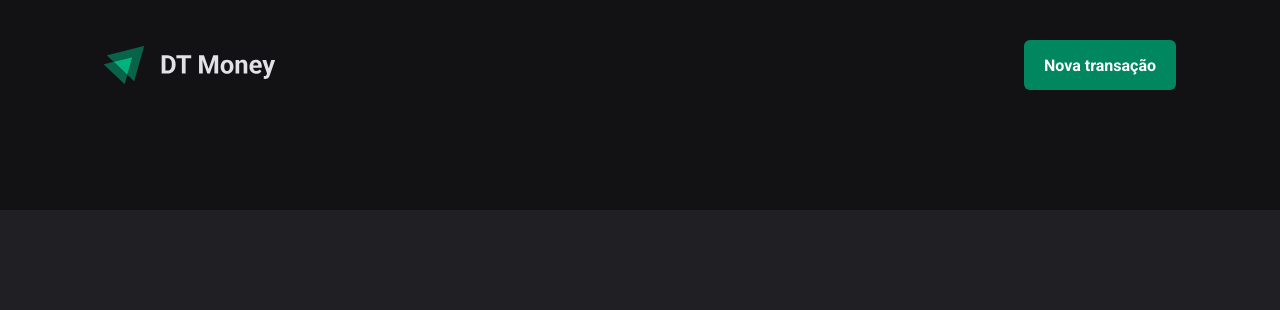
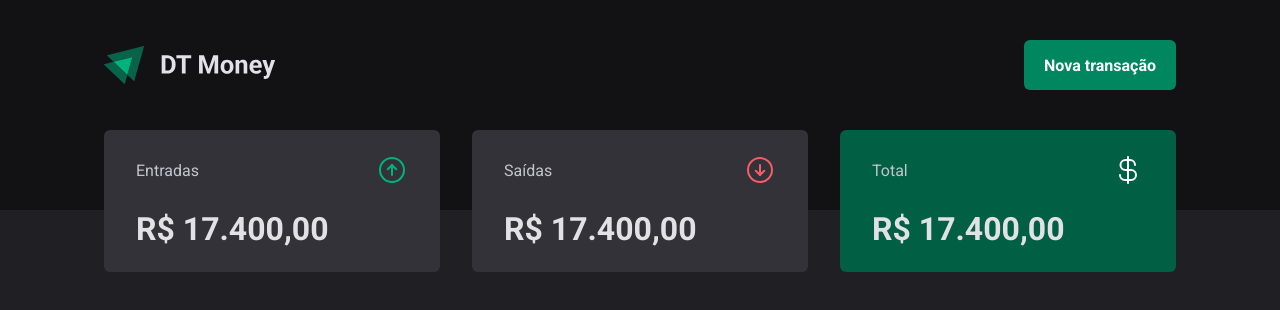
Before and after one commit to felipeslopes2010/dt-money, a React (Vite) app: page / in a window 1280 px wide. Shown: the top 310 px of the page. Built offline with nearby package versions, Linux system fonts and the light colour scheme.

Commit message:
Add: Create Summary Component

```diff
--- a/package.json
+++ b/package.json
@@ -10,6 +10,7 @@
     "preview": "vite preview"
   },
   "dependencies": {
+    "phosphor-react": "^1.4.1",
     "react": "^18.3.1",
     "react-dom": "^18.3.1",
     "structured-clone": "^0.2.2",
--- /dev/null
+++ b/src/components/Summary/index.tsx
@@ -0,0 +1,36 @@
+import { ArrowCircleUp, ArrowCircleDown, CurrencyDollar } from "phosphor-react";
+
+import { SummaryContainer, SummaryCard } from "./styles.ts";
+
+export function Summary() {
+    return (
+        <SummaryContainer>
+            <SummaryCard>
+                <header>
+                    <span>Entradas</span>
+                    <ArrowCircleUp size={32} color="#00b37e"/>
+                </header>
+
+                <strong>R$ 17.400,00</strong>
+            </SummaryCard>
+
+            <SummaryCard>
+                <header>
+                    <span>Saídas</span>
+                    <ArrowCircleDown size={32} color="#f75a68"/>
+                </header>
+
+                <strong>R$ 17.400,00</strong>
+            </SummaryCard>
+
+            <SummaryCard variant="green">
+                <header>
+                    <span>Total</span>
+                    <CurrencyDollar size={32} color="#fff"/>
+                </header>
+
+                <strong>R$ 17.400,00</strong>
+            </SummaryCard>
+        </SummaryContainer>
+    )
+}
--- /dev/null
+++ b/src/components/Summary/styles.ts
@@ -0,0 +1,44 @@
+import styled, { css } from "styled-components";
+
+export const SummaryContainer = styled.section`
+    width: 100%;
+    max-width: 1120px;
+    margin: 0 auto;
+    padding: 0 1.5rem;
+
+    display: grid;
+    grid-template-columns: repeat(3, 1fr);
+    gap: 2rem;
+
+    margin-top: -5rem;
+`;
+
+interface SummaryCardProps {
+    variant?: "green";
+}
+
+export const SummaryCard = styled.div<SummaryCardProps>`
+    padding: 1.5rem 2rem;
+
+    background-color: ${props => props.theme["gray-600"]};
+    border-radius: 6px;
+
+    header {
+        display: flex;
+        align-items: center;
+        justify-content: space-between;
+
+        color: ${props => props.theme["gray-300"]};
+    }
+
+    strong {
+        display: block;
+        margin-top: 1.5rem;
+
+        font-size: 2rem;
+    }
+
+    ${props => props.variant === "green" && css`
+        background-color: ${props.theme["green-700"]};
+    `}
+`;
--- a/src/pages/Transactions/index.tsx
+++ b/src/pages/Transactions/index.tsx
@@ -1,9 +1,11 @@
 import { Header } from "../../components/Header"
+import { Summary } from "../../components/Summary"
 
 export function Transactions() {
     return (
         <div>
             <Header />
+            <Summary />
         </div>
     )
 }
```
Also changed, not shown: 1 other file (tests, documents, lock files or other folders).
